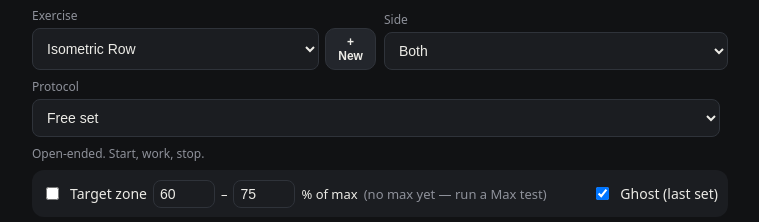
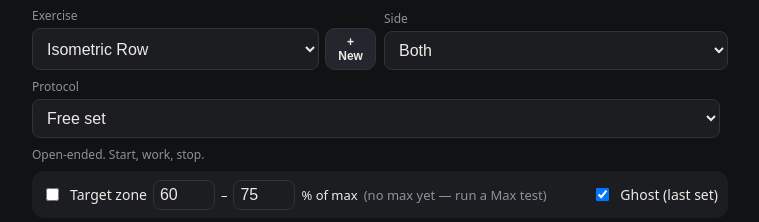
Before and after one commit to ryussx/IsoForce, a website built with Vite: page index.html in a window 1280 px wide. Shown: the part 164-386 px from the top of the page, 260-1019 px from the left. Built offline with nearby package versions, Linux system fonts and the light colour scheme; what @capacitor-community/bluetooth-le, @capacitor/core, @capacitor/preferences would draw is missing.

Commit message:
Stop Android focus-zoom (16px inputs, fixed viewport scale)

```diff
--- a/index.html
+++ b/index.html
@@ -2,7 +2,7 @@
 <html lang="en">
 <head>
   <meta charset="UTF-8" />
-  <meta name="viewport" content="width=device-width, initial-scale=1.0, viewport-fit=cover" />
+  <meta name="viewport" content="width=device-width, initial-scale=1.0, maximum-scale=1.0, user-scalable=no, viewport-fit=cover" />
   <meta name="theme-color" content="#111214" />
   <title>Iso Force</title>
   <link rel="icon" href="./favicon.svg" />
--- a/src/style.css
+++ b/src/style.css
@@ -38,7 +38,7 @@ button.big { padding: 16px; font-size: 18px; flex: 1; }
 
 .row { display: flex; gap: 8px; align-items: flex-end; margin-bottom: 8px; flex-wrap: wrap; }
 .row label { display: flex; flex-direction: column; gap: 4px; font-size: 12px; color: var(--muted); flex: 1; min-width: 140px; }
-select, input[type="number"], input[type="text"] { background: var(--panel); color: var(--text); border: 1px solid #2f333a; border-radius: 8px; padding: 9px 10px; font-size: 14px; width: 100%; }
+select, input[type="number"], input[type="text"] { background: var(--panel); color: var(--text); border: 1px solid #2f333a; border-radius: 8px; padding: 9px 10px; font-size: 16px; width: 100%; }
 input[type="number"] { width: 70px; }
 .params { display: flex; gap: 6px; align-items: flex-end; flex-wrap: wrap; }
 .params label { display: flex; flex-direction: column; font-size: 11px; color: var(--muted); min-width: 0; flex: 0; }
@@ -120,3 +120,6 @@ select.profile { max-width: 140px; padding: 6px 8px; font-size: 13px; font-weigh
 .profile-row { display: flex; align-items: center; gap: 8px; padding: 8px 0; border-bottom: 1px solid var(--grid); }
 .profile-row .name { flex: 1; font-weight: 600; }
 .profile-row .cur { font-size: 11px; color: var(--accent2); }
+
+input, select, textarea { font-size: 16px; }
+input[type="date"], input[type="range"] { font-size: 16px; }
```
